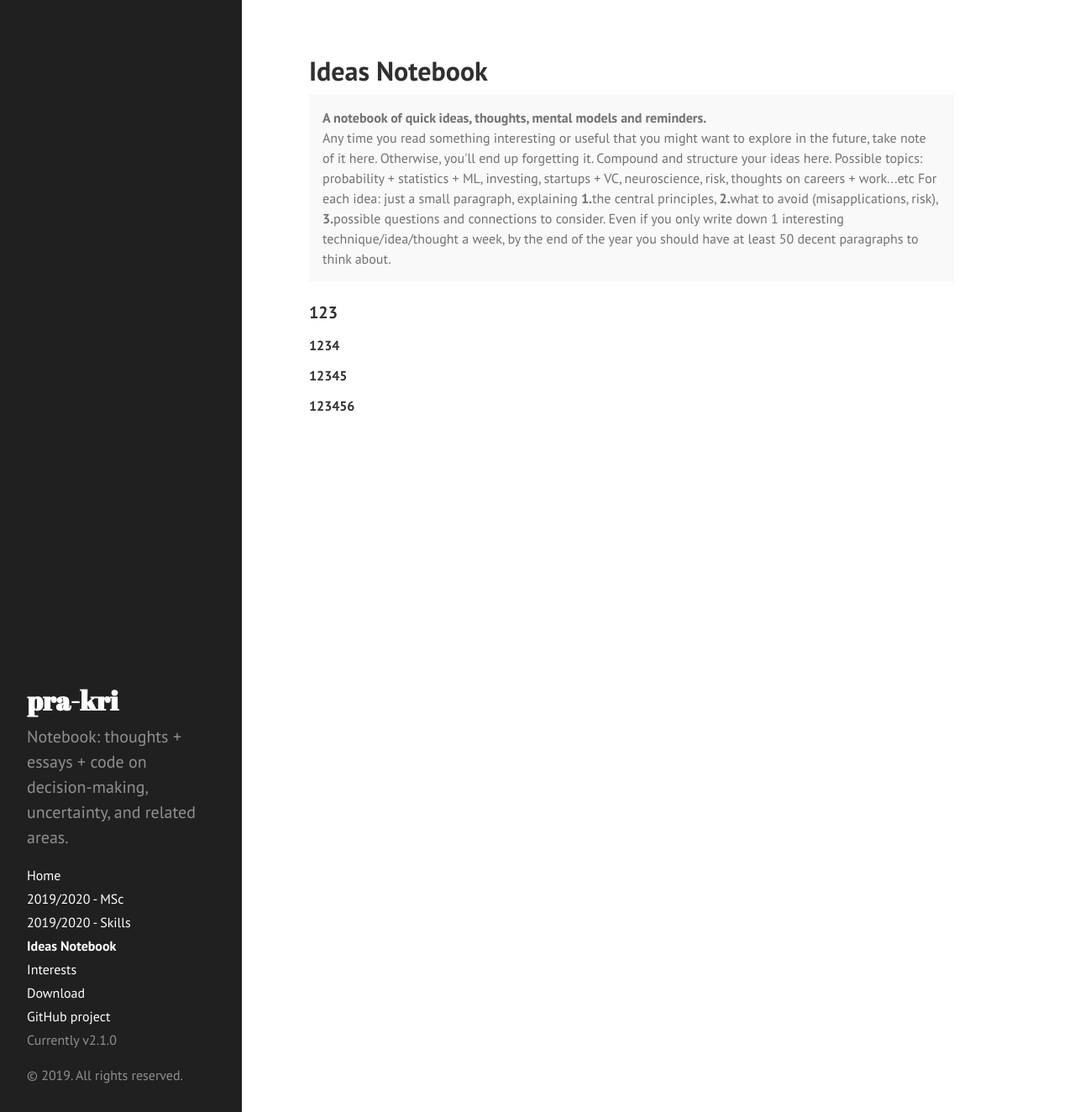
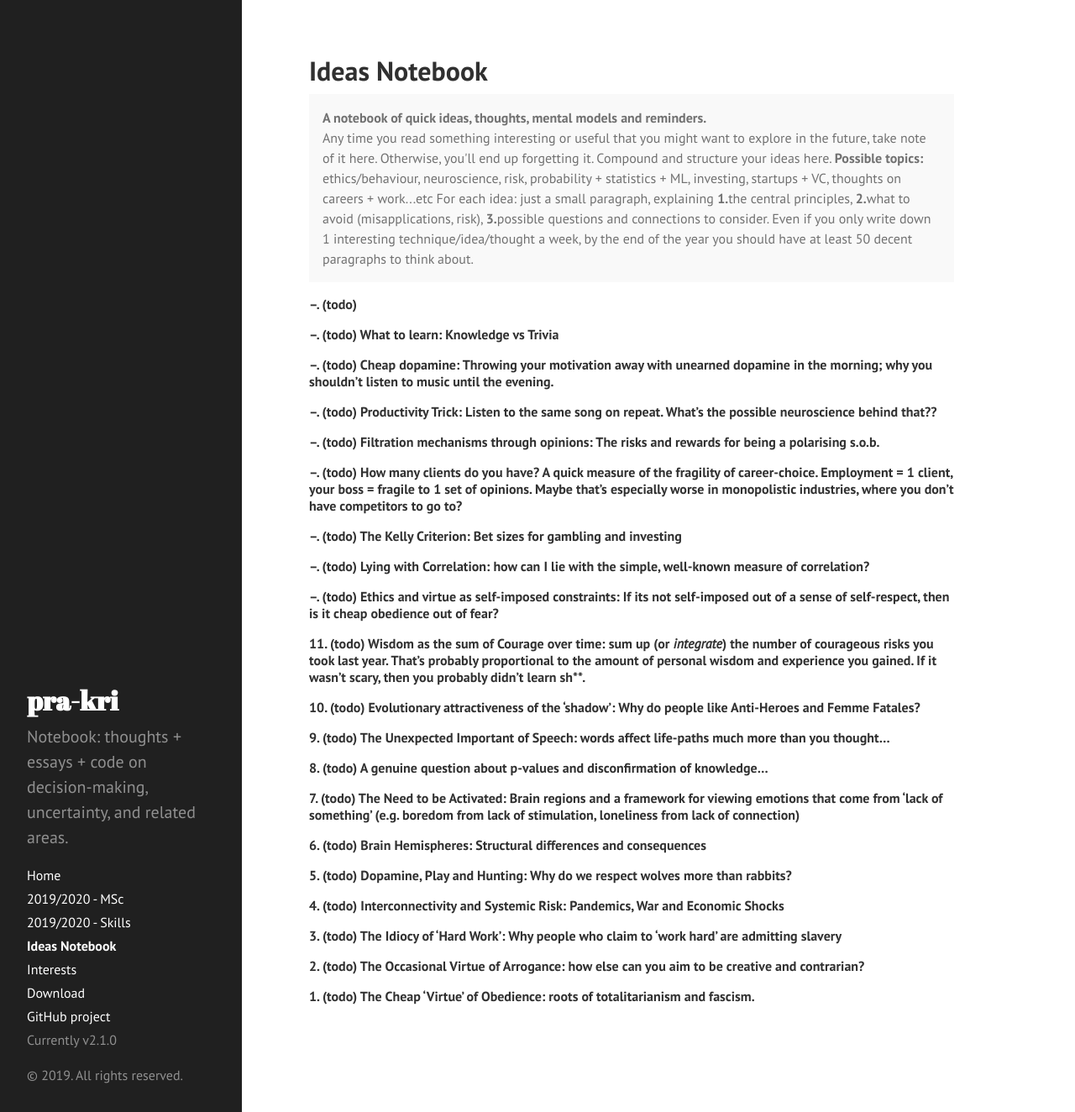
Before and after one commit to pra-kri/pra-kri.github.io, a Jekyll site: the page built from IdeasNotebook.md, in a window 1280 px wide and 1324 px high. Shown: the whole window at 84% size. Built offline with Jekyll 4.4.1, drawn with Linux system fonts in a browser that asks for light colours; Markdown is read by kramdown in place of the engine named in the settings.

Commit message:
Update IdeasNotebook.md

```diff
--- a/IdeasNotebook.md
+++ b/IdeasNotebook.md
@@ -5,17 +5,51 @@ title: Ideas Notebook
 
 <p class="message">
   <b>A notebook of quick ideas, thoughts, mental models and reminders.</b> <br>
-  Any time you read something interesting or useful that you might want to explore in the future, take note of it here. Otherwise, you'll end up forgetting it. Compound and structure your ideas here. Possible topics: probability + statistics + ML, investing, startups + VC, neuroscience, risk, thoughts on careers + work...etc
+  Any time you read something interesting or useful that you might want to explore in the future, take note of it here. Otherwise, you'll end up forgetting it. Compound and structure your ideas here.
+
+  <b>Possible topics:</b> ethics/behaviour, neuroscience, risk, probability + statistics + ML, investing, startups + VC, thoughts on careers + work...etc
 
   For each idea: just a small paragraph, explaining <b>1.</b>the central principles, <b>2.</b>what to avoid (misapplications, risk), <b>3.</b>possible questions and connections to consider.
 
   Even if you only write down 1 interesting technique/idea/thought a week, by the end of the year you should have at least 50 decent paragraphs to think about.
 </p>
 
-### 123
+#### --. (todo)
 
-#### 1234
+#### --. (todo) What to learn: Knowledge vs Trivia
 
-##### 12345
+#### --. (todo) Cheap dopamine: Throwing your motivation away with unearned dopamine in the morning; why you shouldn't listen to music until the evening.
 
-###### 123456
+#### --. (todo) Productivity Trick: Listen to the same song on repeat. What's the possible neuroscience behind that??
+
+#### --. (todo) Filtration mechanisms through opinions: The risks and rewards for being a polarising s.o.b.
+
+#### --. (todo) How many clients do you have? A quick measure of the fragility of career-choice. Employment = 1 client, your boss = fragile to 1 set of opinions. Maybe that's especially worse in monopolistic industries, where you don't have competitors to go to?
+
+#### --. (todo) The Kelly Criterion: Bet sizes for gambling and investing
+
+#### --. (todo) Lying with Correlation: how can I lie with the simple, well-known measure of correlation?
+
+#### --. (todo) Ethics and virtue as self-imposed constraints: If its not self-imposed out of a sense of self-respect, then is it cheap obedience out of fear?
+
+#### 11. (todo) Wisdom as the sum of Courage over time: sum up (or *integrate*) the number of courageous risks you took last year. That's probably proportional to the amount of personal wisdom and experience you gained. If it wasn't scary, then you probably didn't learn sh\*\*.
+
+#### 10. (todo) Evolutionary attractiveness of the 'shadow': Why do people like Anti-Heroes and Femme Fatales?
+
+#### 9. (todo) The Unexpected Important of Speech: words affect life-paths much more than you thought...
+
+#### 8. (todo) A genuine question about p-values and disconfirmation of knowledge...
+
+#### 7. (todo) The Need to be Activated: Brain regions and a framework for viewing emotions that come from 'lack of something' (e.g. boredom from lack of stimulation, loneliness from lack of connection)
+
+#### 6. (todo) Brain Hemispheres: Structural differences and consequences
+
+#### 5. (todo) Dopamine, Play and Hunting: Why do we respect wolves more than rabbits?
+
+#### 4. (todo) Interconnectivity and Systemic Risk: Pandemics, War and Economic Shocks
+
+#### 3. (todo) The Idiocy of 'Hard Work': Why people who claim to 'work hard' are admitting slavery
+
+#### 2. (todo) The Occasional Virtue of Arrogance: how else can you aim to be creative and contrarian?
+
+#### 1. (todo) The Cheap 'Virtue' of Obedience: roots of totalitarianism and fascism.
```
